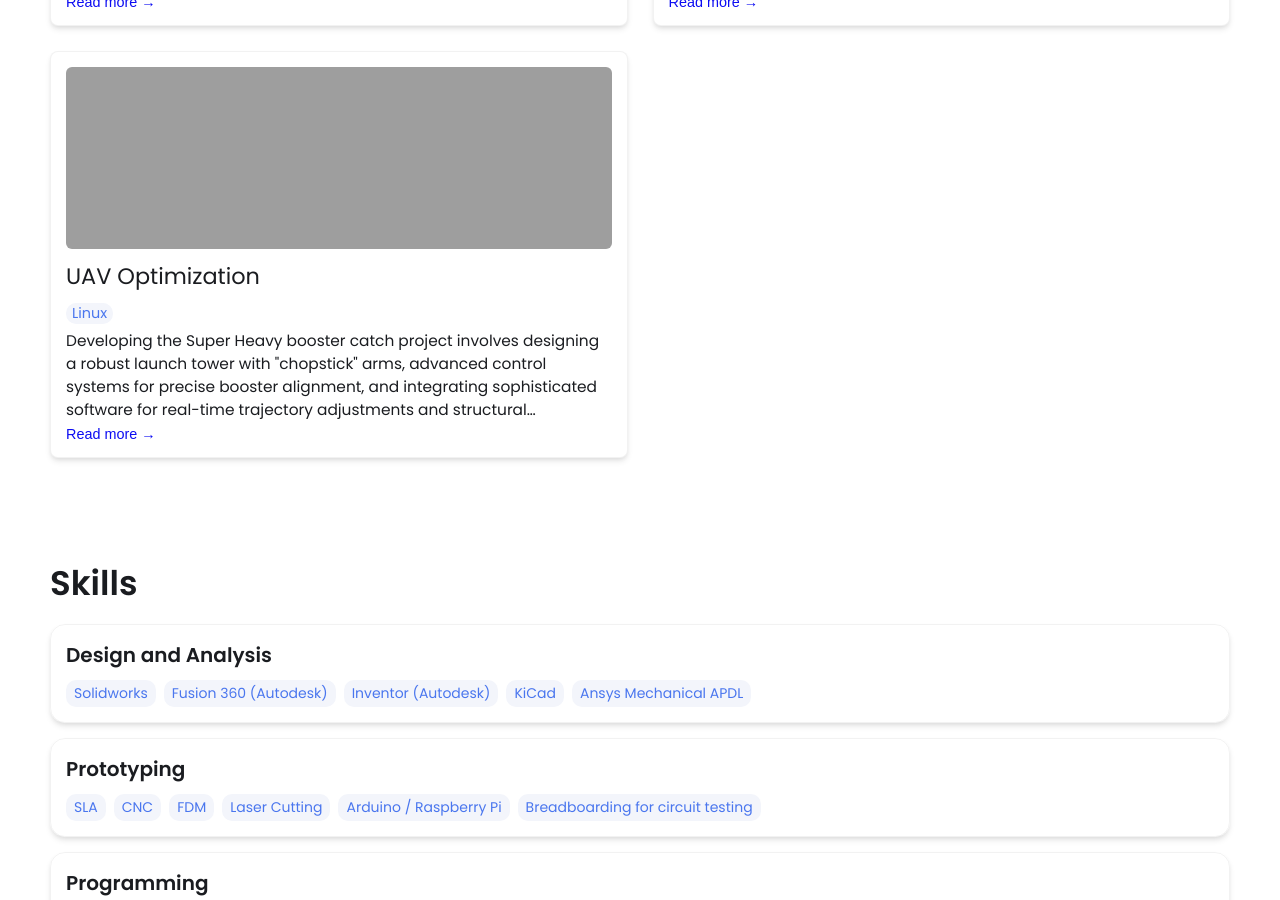
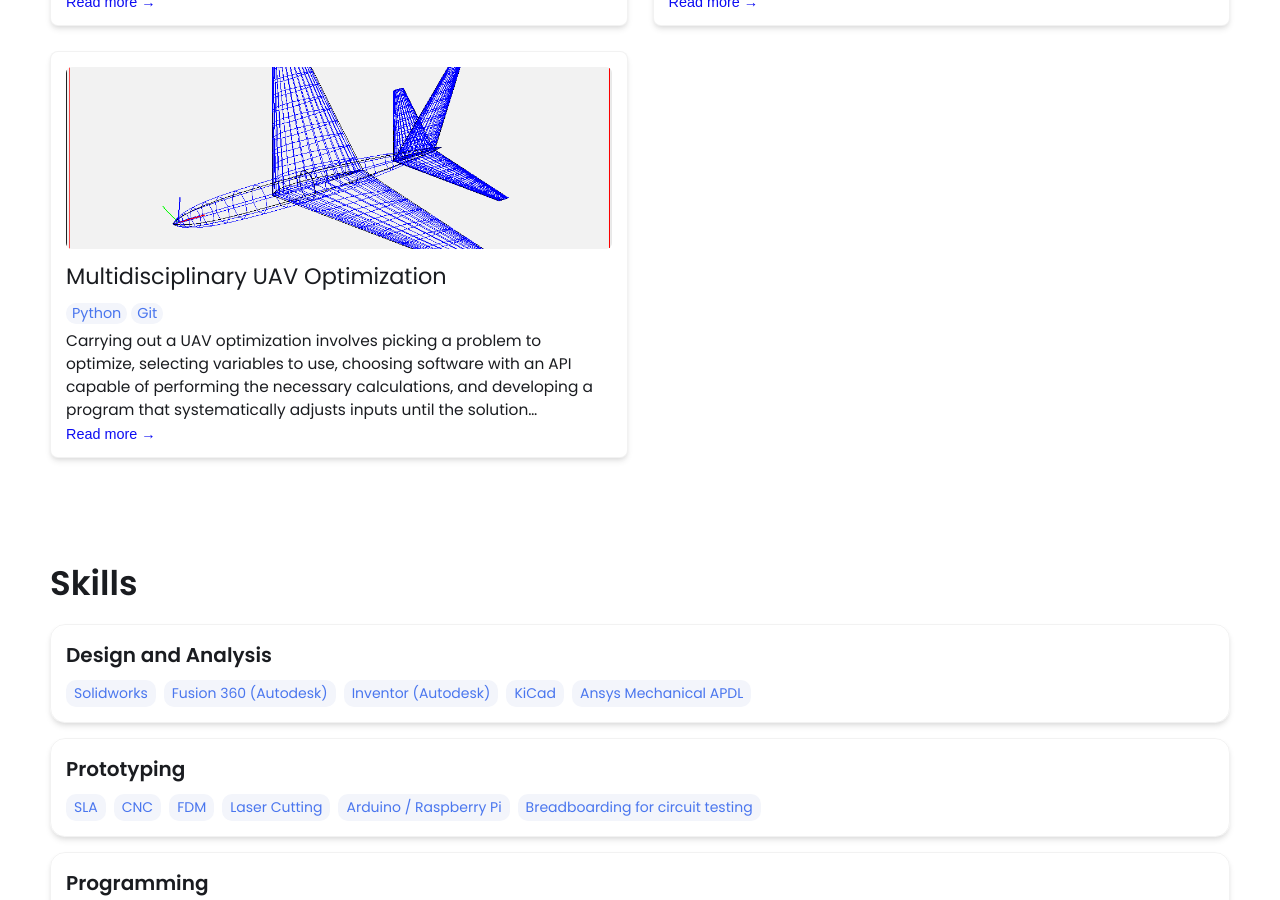
Before and after one commit to wyattkac/wyattkac.github.io, a Jekyll site: the page built from index.html, in a window 1280 px wide and 900 px high, scrolled down 1475 px. Built offline with Jekyll 4.4.1, drawn with Linux system fonts in a browser that asks for light colours; part of the change alters nothing that is shown.

Commit message:
AER E 463
First draft of the optimization project, and fixes to the resume url.

````diff
--- a/_config.yml
+++ b/_config.yml
@@ -23,7 +23,7 @@ profile_image: ./assets/images/profile-image/HomePhoto.jpg
 
 # Link your resume
 # You can place your resume in assets/resume/{resume file.pdf} or add external link such as pdf saved in google drive
-resume-url: ./assets/resmue/Resume.pdf
+resume-url: ./assets/resume/Resume.pdf
 
 
 # Set up external links - this will show up as small icons next to your name.
--- a/_projects/UAV Optimization (AER E 463)/index.md
+++ b/_projects/UAV Optimization (AER E 463)/index.md
@@ -1,105 +1,36 @@
 ---
 layout: post
-title: UAV Optimization
+title: Multidisciplinary UAV Optimization
 description:
-    Developing the Super Heavy booster catch project involves designing a robust launch tower with "chopstick" arms, advanced control systems for precise booster alignment, and integrating sophisticated software for real-time trajectory adjustments and structural engineering to handle immense forces.
+    Carrying out a UAV optimization involves picking a problem to optimize, selecting variables to use, choosing software with an API capable of performing the necessary calculations, and developing a program that systematically adjusts inputs until the solution converges, ensuring an efficient and effective design.
 skills:
-  - Linux
+  - Python
+  - Git
 
-main-image: /FinalUnraid.jpg
+main-image: /463_Drone.png
 ---
 
 ---
 
-## Header 2
-Use this for the header of each section
-### Header 3
-Use this to have subsection if needed
+## Introduction
+Leading a two-person team, we developed a Python program that reduced a UAV's drag by 15% when compared to the initial design, while maintaining radar cross-section (RCS) by varying the geometry. This results in significant fuel savings, leaving more room for payloads or a longer flight time. I focused on designing the geometry modification loop, which adjusted airfoil shape, wing parameters, and tail sizing, and the aerodynamic analysis, which was used to find lift, drag, and stability.
 
+## Technical Approach
 
-## Embedding images
-### External images
-{% include image-gallery.html images="https://live.staticflickr.com/65535/52821641477_d397e56bc4_k.jpg, https://live.staticflickr.com/65535/52822650673_f074b20d90_k.jpg" height="400"%}
-<span style="font-size: 10px">"Starship Test Flight Mission" from https://www.flickr.com/photos/spacex/52821641477/</span>
-You can put in multiple entries. All images will be at a fixed height in the same row. With smaller window, they will switch to columns.
+{% include image-gallery.html images="463_Flow.png" height="400" %} Structure Design Matrix
 
-### Embeed images
-{% include image-gallery.html images="project2.jpg" height="400" %}
-place the images in project folder/images then update the file path.
+### Literature Review
+We began by completing a literature review of similar projects. This gave us an idea of what had been done before, and helped shape our optimization approach.
 
+### Methodology
+We chose to use Python, as there were Python libraries or APIs for everything we needed to do. Our final project used openMDAO, OpenVSP, and RadarSimPy to calculate all needed values.
 
-## Embedding youtube video
-The second video has the autoplay on. copy and paste the 11-digit id found in the url link. <br>
-*Example* : https://www.youtube.com/watch?v={**MhVw-MHGv4s**}&ab_channel=engineerguy
-{% include youtube-video.html id="MhVw-MHGv4s" autoplay= "false"%}
-{% include youtube-video.html id="XGC31lmdS6s" autoplay = "true" %}
+The structure design matrix (above) visually represents the optimization process. We start with any geometry, and feed it into openVSP, which creates a mesh. Since the Reynolds number (Re) depends on both size and velocity, we use the geometry specifications to calculate Re given the speed of the aircraft. VSPAero takes this information and calculates the lift (Cl) and drag (Cd) of the aircraft. Using the CG from OpenVSP and the CP from VSPAero, we compute the static margin to assess the stability of the aircraft. The mesh from OpenVSP is then used by RadarSimPy to give us the RCS of the aircraft. The algorithm iterates through geometry modifications until convergence.
 
-you can also set up custom size by specifying the width (the aspect ratio has been set to 16/9). The default size is 560 pixels x 315 pixels.
+#### Geometry
 
-The width of the video below. Regardless of initial width, all the videos is responsive and will fit within the smaller screen.
-{% include youtube-video.html id="tGCdLEQzde0" autoplay = "false" width= "900px" %}
+We allowed the program to create any four-digit NACA airfoil by varying camber, the location of camber, and thickness of the airfoil. The program also adjusted the wing size, angle of incidence, and location. To simplify the problem, the program adjusted tail sizing based on airfoil position. We validated stability by calculating the static margin in each iteration, ensuring the tail surfaces were properly sized. With more time, tail sizing could have been an independent variable, but this would have exponentially increased computation time. The optimization already required 500 iterations over 26 hours to converge. Lacking a defined gradient, we could not use a gradient-based solver, which significantly increased computation time.
 
-<br>
+#### Constraints and Objective Function
 
-## Adding a hozontal line
----
-
-## Starting a new line
-leave two spaces "  " at the end or enter <br>
-
-## Adding bold text
-this is how you input **bold text**
-
-## Adding italic text
-Italicized text is the *cat's meow*.
-
-## Adding ordered list
-1. First item
-2. Second item
-3. Third item
-4. Fourth item
-
-## Adding unordered list
-- First item
-- Second item
-- Third item
-- Fourth item
-
-## Adding code block
-```ruby
-def hello_world
-  puts "Hello, World!"
-end
-```
-
-```python
-def start()
-  print("time to start!")
-```
-
-```javascript
-let x = 1;
-if (x === 1) {
-  let x = 2;
-  console.log(x);
-}
-console.log(x);
-
-```
-
-## Adding external links
-[Wikipedia](https://en.wikipedia.org)
-
-
-## Adding block quote
-> A blockquote would look great if you need to highlight something
-
-
-## Adding table
-
-| Header 1 | Header 2 |
-|----------|----------|
-| Row 1, Col 1 | Row 1, Col 2 |
-| Row 2, Col 1 | Row 2, Col 2 |
-
-make sure to leave aline betwen the table and the header
+We wanted to optimize RCS and the lift to drag ratio (L/D), as L/D defines the efficiency of the aircraft. Since our solver minimizes the objective function, we took the inverse of L/D (D/L) to ensure proper optimization. We then scaled D/L and RCS to comparable weights and combined them into a single objective function. To maintain feasibility, we constrained both the coefficient of lift and static margin, ensuring sufficient lift and stability.
````
Also changed, not shown: _projects/UAV Optimization (AER E 463)/463_Drone.png (added), _projects/UAV Optimization (AER E 463)/463_Flow.png (added).
